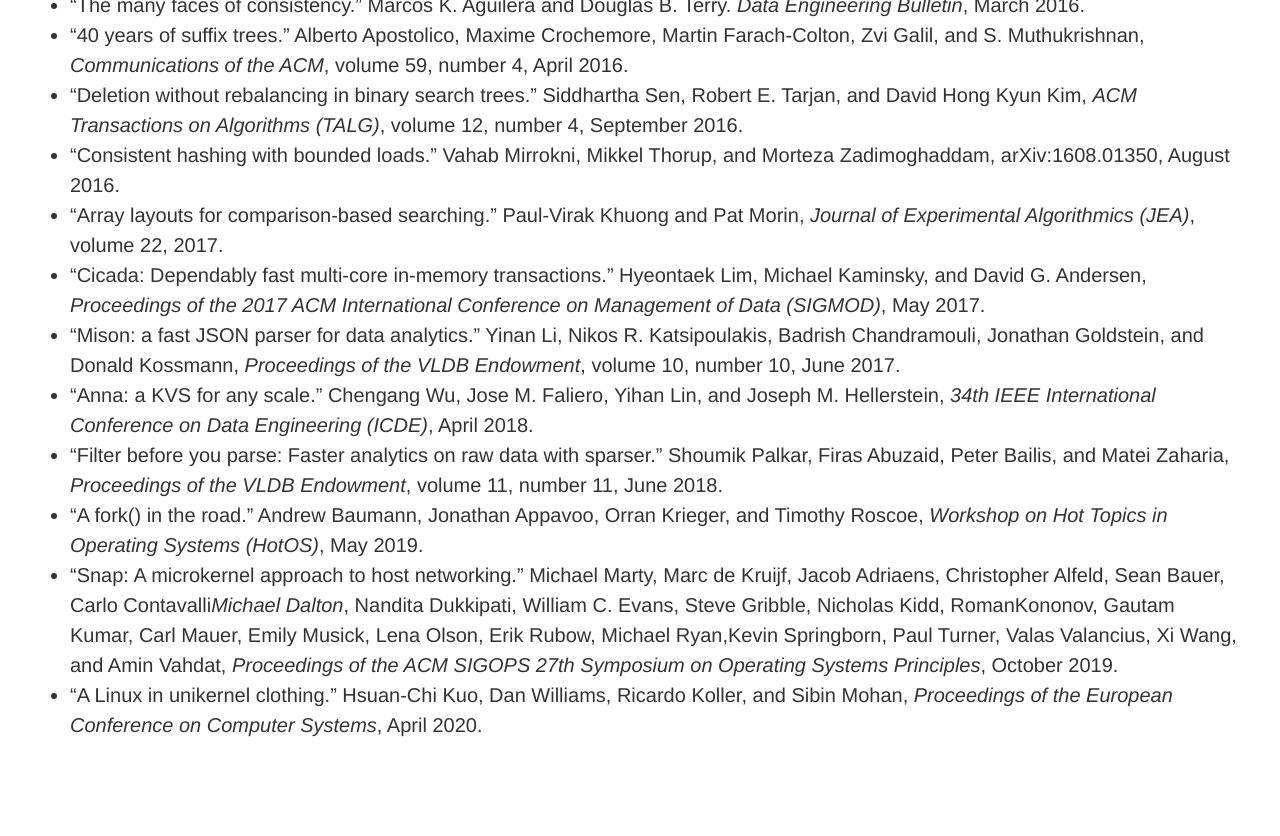
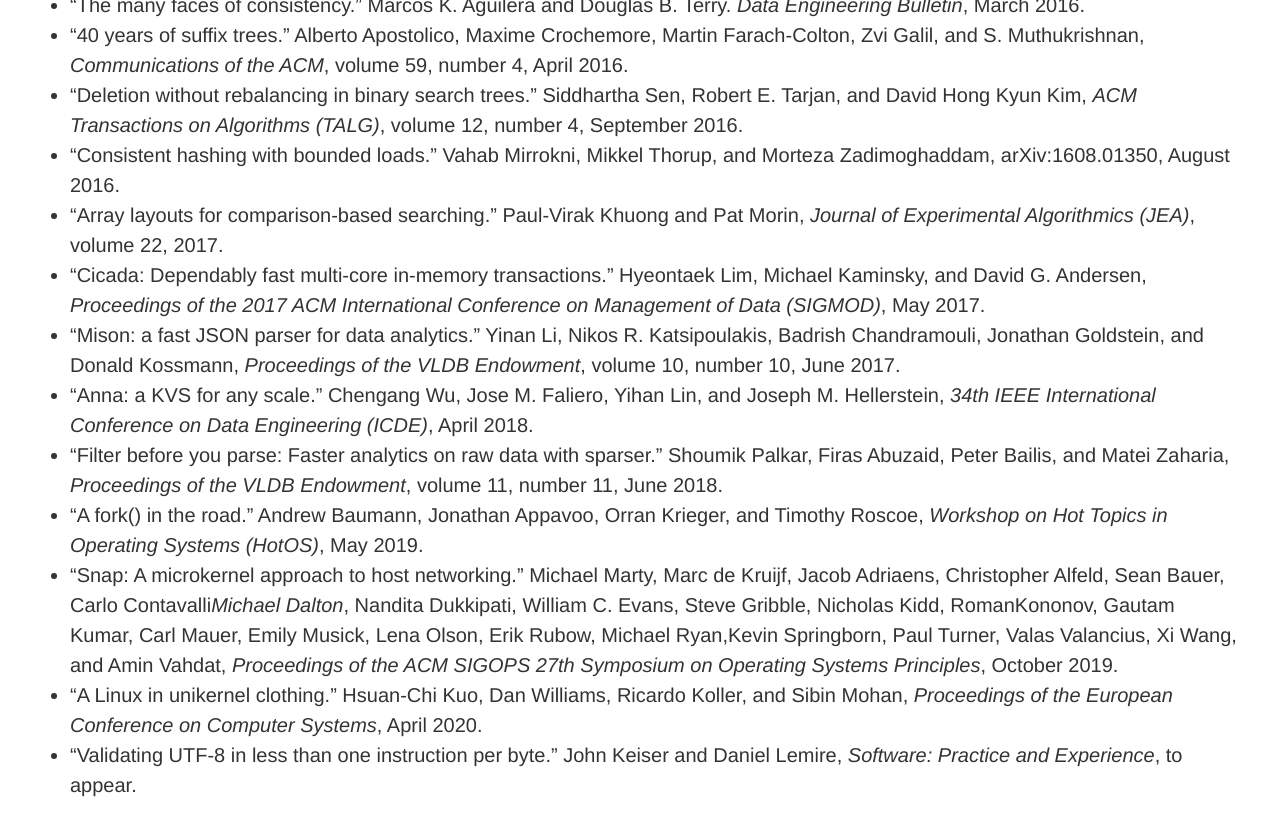
Before and after one commit to mspiegel/mspiegel.github.com, a Jekyll site: the page built from canon.md, in a window 1280 px wide and 900 px high, scrolled down 9390 px. Shown: the top 836 px of the window. Built offline with Jekyll 4.4.1, drawn with Linux system fonts in a browser that asks for light colours.

Commit message:
canon.md add utf8 validation paper

```diff
--- a/canon.md
+++ b/canon.md
@@ -211,3 +211,4 @@ Michael Eisenberg.  University of Colorado.
 * "A fork() in the road." Andrew Baumann, Jonathan Appavoo, Orran Krieger, and Timothy Roscoe, _Workshop on Hot Topics in Operating Systems (HotOS)_, May 2019.
 * "Snap: A microkernel approach to host networking." Michael Marty, Marc de Kruijf, Jacob Adriaens, Christopher Alfeld, Sean Bauer, Carlo Contavalli*Michael Dalton*, Nandita Dukkipati, William C. Evans, Steve Gribble, Nicholas Kidd, RomanKononov, Gautam Kumar, Carl Mauer, Emily Musick, Lena Olson, Erik Rubow, Michael Ryan,Kevin Springborn, Paul Turner, Valas Valancius, Xi Wang, and Amin Vahdat, _Proceedings of the ACM SIGOPS 27th Symposium on Operating Systems Principles_, October 2019.
 * "A Linux in unikernel clothing." Hsuan-Chi Kuo, Dan Williams, Ricardo Koller, and Sibin Mohan, _Proceedings of the European Conference on Computer Systems_, April 2020.
+* "Validating UTF-8 in less than one instruction per byte." John Keiser and Daniel Lemire, _Software: Practice and Experience_, to appear.
```
